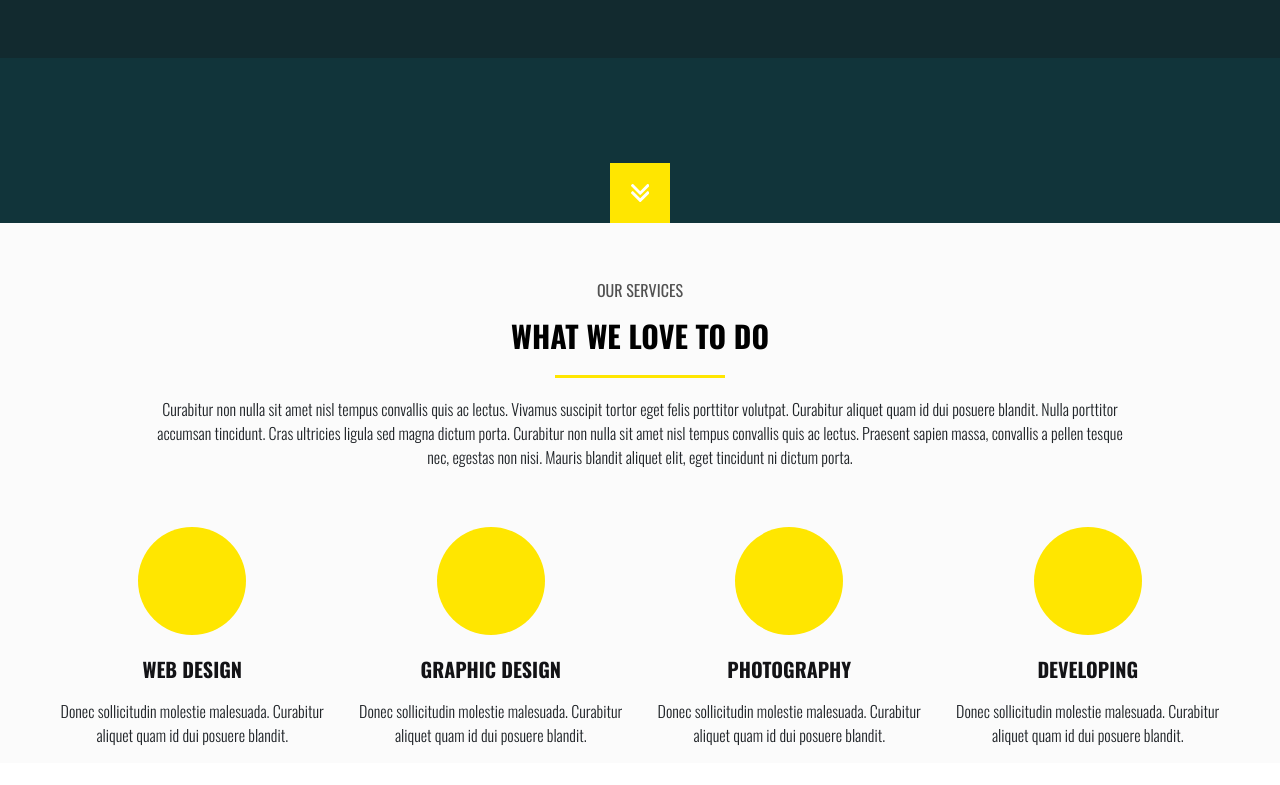
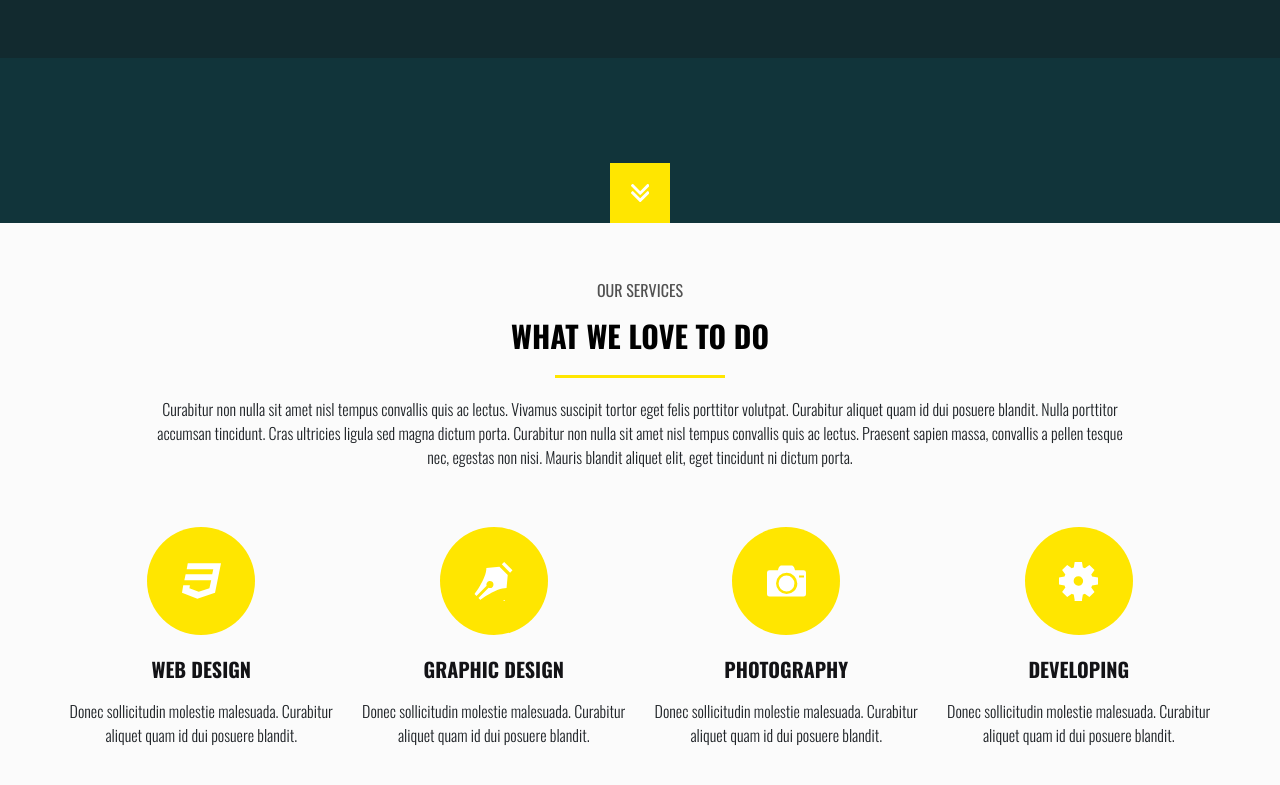
Before and after one commit to denbas51/hw18, a website: page index.html in a window 1280 px wide. Shown: the part 577-1362 px from the top of the page. Before the commit the page ends 1340 px from the top, so only its background shows below. Drawn offline with nearby package versions, Linux system fonts and the light colour scheme.

Commit message:
added animated icons

```diff
--- a/index.html
+++ b/index.html
@@ -71,25 +71,25 @@
                     </p>
                 </div>
                 <div class="container">
-                    <div class="row">
-                        <div class="col-3 service-item d-flex flex-column align-items-center icons-service">
-                            <span class="service graphic-design"></span>
+                    <div class="row justify-content-center m-0">
+                        <div class="col-8 col-md-6 col-lg-3 service-item d-flex flex-column align-items-center">
+                            <span class="service html5"></span>
                             <h4>WEB DESIGN</h4>
                             <p>Donec sollicitudin molestie malesuada. Curabitur aliquet quam id dui posuere blandit.</p>
                         </div>
 
-                        <div class="col-3 service-item d-flex flex-column align-items-center icons-service">
-                            <span class="service"></span>
+                        <div class="col-8 col-md-6 col-lg-3 service-item d-flex flex-column align-items-center">
+                            <span class="service graphic-design"></span>
                             <h4>GRAPHIC DESIGN</h4>
                             <p>Donec sollicitudin molestie malesuada. Curabitur aliquet quam id dui posuere blandit.</p>
                         </div>
-                        <div class="col-3 service-item d-flex flex-column align-items-center icons-service">
-                            <span class="service"></span>
+                        <div class="col-8 col-md-6 col-lg-3 service-item d-flex flex-column align-items-center">
+                            <span class="service photography"></span>
                             <h4>PHOTOGRAPHY</h4>
                             <p>Donec sollicitudin molestie malesuada. Curabitur aliquet quam id dui posuere blandit.</p>
                         </div>
-                        <div class="col-3 service-item d-flex flex-column align-items-center icons-service">
-                            <span class="service"></span>
+                        <div class="col-8 col-md-6 col-lg-3 service-item d-flex flex-column align-items-center">
+                            <span class="service developing"></span>
                             <h4>DEVELOPING</h4>
                             <p>Donec sollicitudin molestie malesuada. Curabitur aliquet quam id dui posuere blandit.</p>
                         </div>
--- a/scss/_styles.scss
+++ b/scss/_styles.scss
@@ -49,8 +49,11 @@
 // }
 
 .nav-link {
-  margin-left: 50px;
+  margin-left: 20px;
   font-stretch: condensed;
+  @include media-breakpoint-up(lg) {
+    margin-left: 50px;
+  }
 }
 .navbar-text {
   font-size: 9px;
@@ -175,7 +178,8 @@
   }
 }
 
-.icons-service {
+.service-item {
+  margin-bottom: 50px;
   h4 {
     color: #131316;
     font-size: 20px;
@@ -196,14 +200,87 @@
   border-radius: 50%;
   border: 1px solid transparent;
 
-  svg {
-    fill: white;
+  &.html5 {
+    &::after {
+      background: url(../images/sprite/sprite.svg#Icon);
+      width: 39px;
+      height: 39px;
+      content: "";
+      filter: invert(100%) sepia(100%) saturate(0%) hue-rotate(360deg)
+        brightness(104%) contrast(103%);
+    }
   }
+  &:hover {
+    border: 1px solid #131316;
+    background: white;
+    &.html5 {
+      &::after {
+        filter: invert(86%) sepia(99%) saturate(2745%) hue-rotate(343deg)
+          brightness(94%) contrast(114%);
+      }
+    }
+  }
+
   &.graphic-design {
     &::after {
-      background: #000;
+      background: url(../images/sprite/sprite.svg#Icon2);
       width: 39px;
       height: 39px;
+      content: "";
+      filter: invert(100%) sepia(100%) saturate(0%) hue-rotate(360deg)
+        brightness(104%) contrast(103%);
+    }
+  }
+  &:hover {
+    border: 1px solid #131316;
+    background: white;
+    &.graphic-design {
+      &::after {
+        filter: invert(86%) sepia(99%) saturate(2745%) hue-rotate(343deg)
+          brightness(94%) contrast(114%);
+      }
+    }
+  }
+
+  &.photography {
+    &::after {
+      background: url(../images/sprite/sprite.svg#Icon3);
+      width: 39px;
+      height: 39px;
+      content: "";
+      filter: invert(100%) sepia(100%) saturate(0%) hue-rotate(360deg)
+        brightness(104%) contrast(103%);
+    }
+  }
+  &:hover {
+    border: 1px solid #131316;
+    background: white;
+    &.photography {
+      &::after {
+        filter: invert(86%) sepia(99%) saturate(2745%) hue-rotate(343deg)
+          brightness(94%) contrast(114%);
+      }
+    }
+  }
+
+  &.developing {
+    &::after {
+      background: url(../images/sprite/sprite.svg#Icon4);
+      width: 39px;
+      height: 39px;
+      content: "";
+      filter: invert(100%) sepia(100%) saturate(0%) hue-rotate(360deg)
+        brightness(104%) contrast(103%);
+    }
+  }
+  &:hover {
+    border: 1px solid #131316;
+    background: white;
+    &.developing {
+      &::after {
+        filter: invert(86%) sepia(99%) saturate(2745%) hue-rotate(343deg)
+          brightness(94%) contrast(114%);
+      }
     }
   }
 }
--- a/scss/bootstrap.scss
+++ b/scss/bootstrap.scss
@@ -20,7 +20,7 @@
 @import "../node_modules/bootstrap/scss/images";
 @import "../node_modules/bootstrap/scss/containers";
 @import "../node_modules/bootstrap/scss/grid";
-@import "../node_modules/bootstrap/scss/tables";
+// @import "../node_modules/bootstrap/scss/tables";
 @import "../node_modules/bootstrap/scss/forms";
 @import "../node_modules/bootstrap/scss/buttons";
 @import "../node_modules/bootstrap/scss/transitions";
```
Also changed, not shown: css/bootstrap.min.css, css/main.min.css, images/sprite/sprite.svg (added), images/svg/Icon.svg (added), images/svg/Icon2.svg (added), images/svg/Icon3.svg (added), images/svg/Icon4.svg (added).
